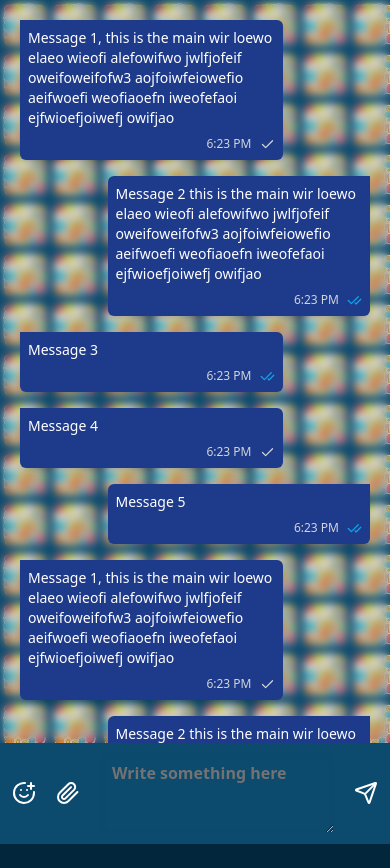
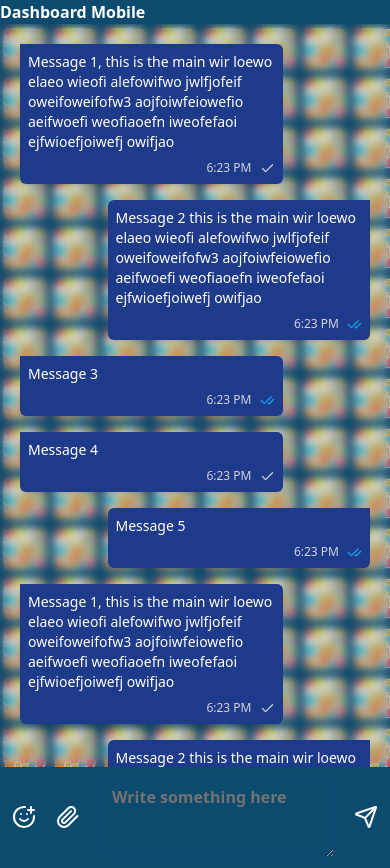
Before and after one commit to littlegod20/A-real-time-chat-app, a React (Vite) app: page /chats in a window 390 px wide. Before the commit the page ends 844 px from the top, so only its background shows below. Built offline with nearby package versions, Linux system fonts and the light colour scheme.

Commit message:
started creating the mobile view of the dashboard

```diff
--- a/src/components/common/Dashboard.tsx
+++ b/src/components/common/DashboardDesktop.tsx
@@ -10,7 +10,7 @@ import chat from "../../assets/chat.png";
 import { useState } from "react";
 import { Link } from "react-router-dom";
 
-const Dashboard = () => {
+const DashboardDesktop = () => {
   const [activeTab, setActiveTab] = useState("chats");
   const [isDashboard, setIsDashboard] = useState(true);
 
@@ -98,4 +98,4 @@ const Dashboard = () => {
   );
 };
 
-export default Dashboard;
+export default DashboardDesktop;
--- /dev/null
+++ b/src/components/common/DashboardMobile.tsx
@@ -0,0 +1,9 @@
+const DashboardMobile = () => {
+  return (
+    <main className="block sm:hidden">
+      <p>Dashboard Mobile</p>
+    </main>
+  );
+};
+
+export default DashboardMobile;
--- a/src/pages/layouts/DashboardLayout.tsx
+++ b/src/pages/layouts/DashboardLayout.tsx
@@ -1,16 +1,19 @@
-import Dashboard from "@/components/common/Dashboard"
-import { Outlet } from "react-router-dom"
-
+import DashboardDesktop from "@/components/common/DashboardDesktop";
+import DashboardMobile from "@/components/common/DashboardMobile";
+import { Outlet } from "react-router-dom";
 
 const DashboardLayout = () => {
   return (
-    <main className="flex bg-sky-900 text-white font-semibold">
-      <Dashboard/>
+    <main className=" sm:flex bg-sky-900 text-white font-semibold">
+      <section>
+        <DashboardDesktop />
+        <DashboardMobile/>
+      </section>
       <section className="w-full relative">
-        <Outlet/>
+        <Outlet />
       </section>
     </main>
-  )
-}
+  );
+};
 
-export default DashboardLayout
+export default DashboardLayout;
```
